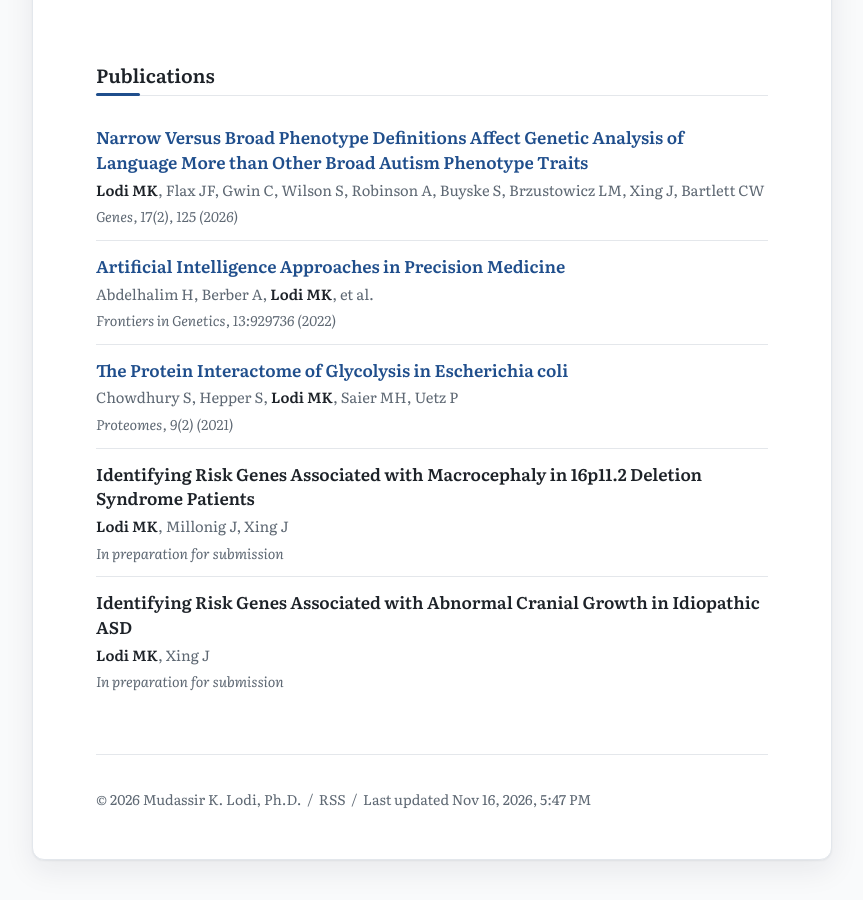
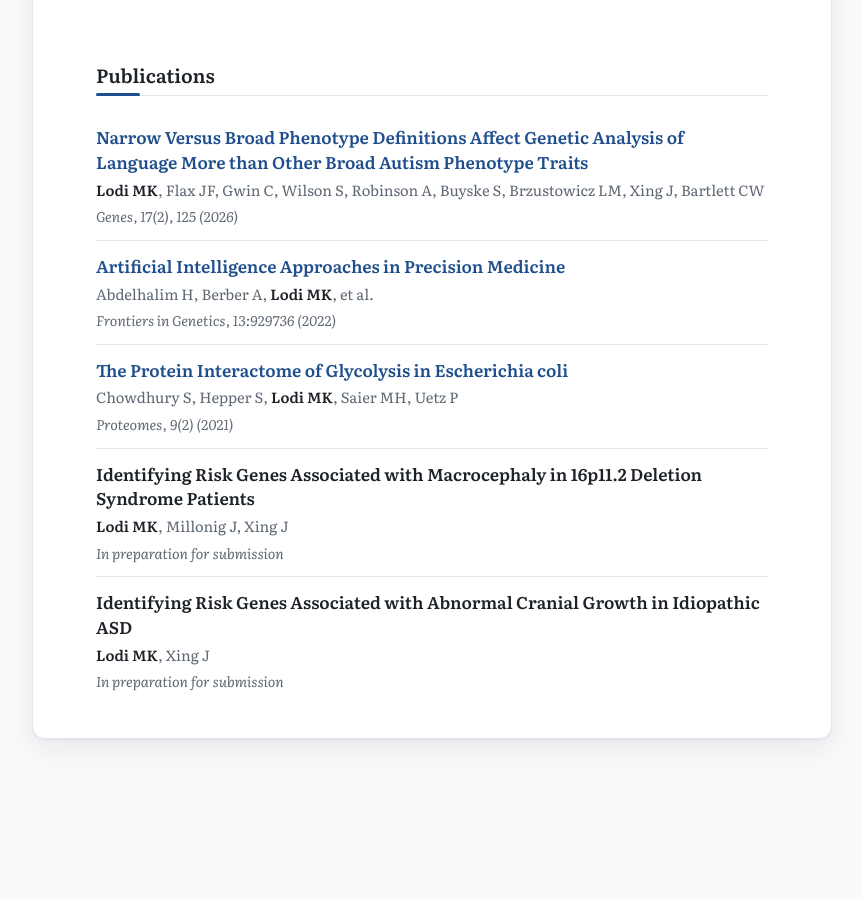
Before and after one commit to mklodi1/mklodi1.github.io, a Jekyll site: the page built from index.html, in a window 1280 px wide and 900 px high, scrolled down 1604 px. Shown: the whole window, without its empty margins (208-1071 px from the left). Built offline with Jekyll 4.4.1, drawn with Linux system fonts in a browser that asks for light colours; after the commit the page ends 2383 px from its top, so only the background shows below that.

Commit message:
Remove footer
Co-Authored-By: Claude Opus 5.5 <noreply@anthropic.com>
Claude-Session: https://claude.ai/code/session_018B7yRm4wV88UDqtVSP6gVK

```diff
--- a/_config.yml
+++ b/_config.yml
@@ -27,7 +27,6 @@ linkedin: mudassir-lodi
 # quote: A favorite saying or quote
 # quote_source: Who said it
 
-timezone: America/New_York   # used for the "Last updated" time in the footer
 markdown: kramdown
 permalink: /writing/:year/:title/
 plugins:
--- a/_includes/footer.html
+++ /dev/null
@@ -1,4 +0,0 @@
-<footer class="foot wrap">
-  {% if site.quote %}<blockquote class="foot-quote"><p>{{ site.quote }}</p>{% if site.quote_source %}<cite>{{ site.quote_source }}</cite>{% endif %}</blockquote>{% endif %}
-  <p class="foot-meta">&copy; {{ 'now' | date: '%Y' }} {{ site.title }} &nbsp;/&nbsp; <a href="{{ '/feed.xml' | relative_url }}">RSS</a> &nbsp;/&nbsp; Last updated {{ site.time | date: "%b %-d, %Y, %-I:%M %p" }}</p>
-</footer>
--- a/_layouts/default.html
+++ b/_layouts/default.html
@@ -9,7 +9,6 @@
 <main id="main">
 {{ content }}
 </main>
-{% include footer.html %}
 </div>
 </body>
 </html>
```
